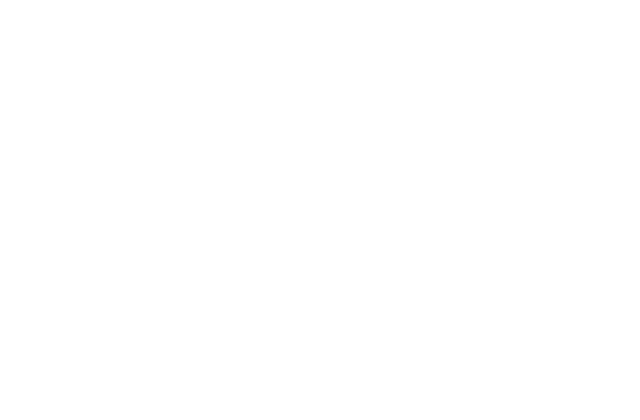
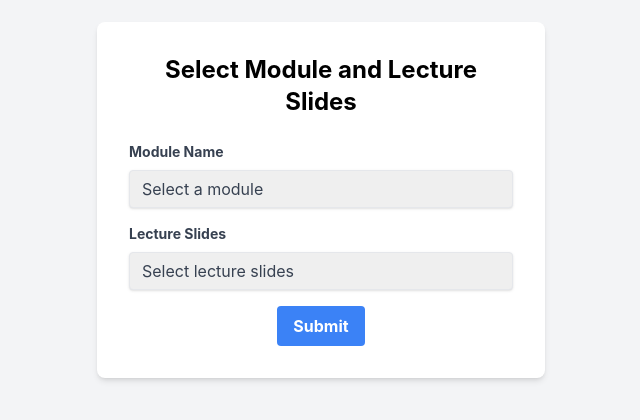
Before and after one commit to chamath-ranasinghe/studysupport, a React (Create React App) app: page /summary in a window 1280 px wide. Before the commit this address had no page. Shown: the part 200-620 px from the top of the page, without its empty margins (319-959 px from the left). Built offline with nearby package versions, Linux system fonts and the light colour scheme.

Commit message:
summary page

```diff
--- /dev/null
+++ b/src/Pages/Summary.js
@@ -0,0 +1,70 @@
+import React, { useState } from 'react';
+import Navbar from "../Components/NavBar";
+
+
+const Summary = () => {
+  const [moduleName, setModuleName] = useState('');
+  const [lectureSlide, setLectureSlide] = useState('');
+
+  const handleModuleChange = (e) => {
+    setModuleName(e.target.value);
+  };
+
+  const handleSlideChange = (e) => {
+    setLectureSlide(e.target.value);
+  };
+
+  return (
+    <div className="min-h-screen flex items-center justify-center bg-gray-100">
+      <div className="bg-white p-8 rounded-lg shadow-md w-full max-w-md">
+        <h2 className="text-2xl font-bold mb-6 text-center">Select Module and Lecture Slides</h2>
+        <form>
+          <div className="mb-4">
+            <label className="block text-gray-700 text-sm font-bold mb-2" htmlFor="module">
+              Module Name
+            </label>
+            <select
+              id="module"
+              value={moduleName}
+              onChange={handleModuleChange}
+              className="shadow appearance-none border rounded w-full py-2 px-3 text-gray-700 leading-tight focus:outline-none focus:shadow-outline"
+            >
+              <option value="">Select a module</option>
+              <option value="module1">Module 1</option>
+              <option value="module2">Module 2</option>
+              <option value="module3">Module 3</option>
+              {/* Add more options as needed */}
+            </select>
+          </div>
+          <div className="mb-4">
+            <label className="block text-gray-700 text-sm font-bold mb-2" htmlFor="slides">
+              Lecture Slides
+            </label>
+            <select
+              id="slides"
+              value={lectureSlide}
+              onChange={handleSlideChange}
+              className="shadow appearance-none border rounded w-full py-2 px-3 text-gray-700 leading-tight focus:outline-none focus:shadow-outline"
+            >
+              <option value="">Select lecture slides</option>
+              <option value="slides1">Lecture Slides 1</option>
+              <option value="slides2">Lecture Slides 2</option>
+              <option value="slides3">Lecture Slides 3</option>
+              {/* Add more options as needed */}
+            </select>
+          </div>
+          <div className="flex items-center justify-center">
+            <button
+              type="submit"
+              className="bg-blue-500 hover:bg-blue-700 text-white font-bold py-2 px-4 rounded focus:outline-none focus:shadow-outline"
+            >
+              Submit
+            </button>
+          </div>
+        </form>
+      </div>
+    </div>
+  );
+};
+
+export default Summary;
--- a/src/routes/UserRoute.js
+++ b/src/routes/UserRoute.js
@@ -11,6 +11,7 @@
   import Dashboard from "../Pages/Dashboard";
   import FlashCardPage from "../Pages/FlashCardPage";
   import ViewFlashcard from "../Pages/ViewFlashcard";
+  import Summary from "../Pages/Summary";
 
   export const DataContext = createContext();
 
@@ -53,6 +54,8 @@
                   <Route path="/dashboard" element={<Dashboard />} />
                   <Route path="/flashcardpage" element={<FlashCardPage />} />
                   <Route path="/viewflashcard" element={<ViewFlashcard />} />
+                  <Route path="/summary" element={<Summary />} />
+
               </Routes>
       </Router>
       {/* </DataContextProvider> */}
```
